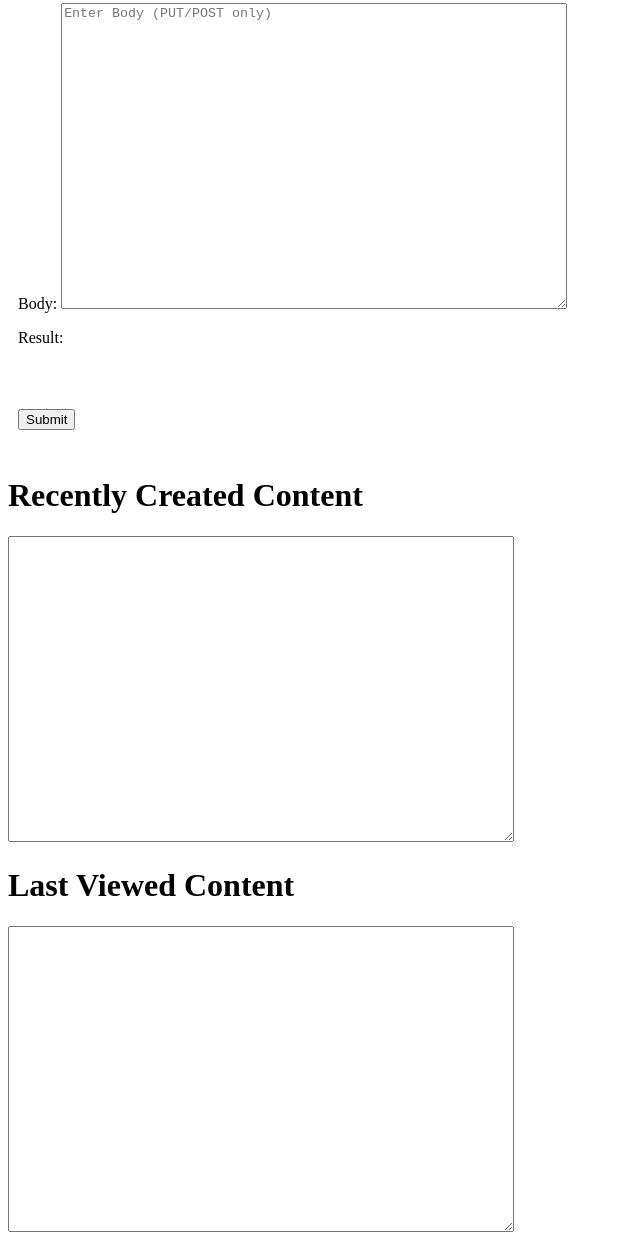
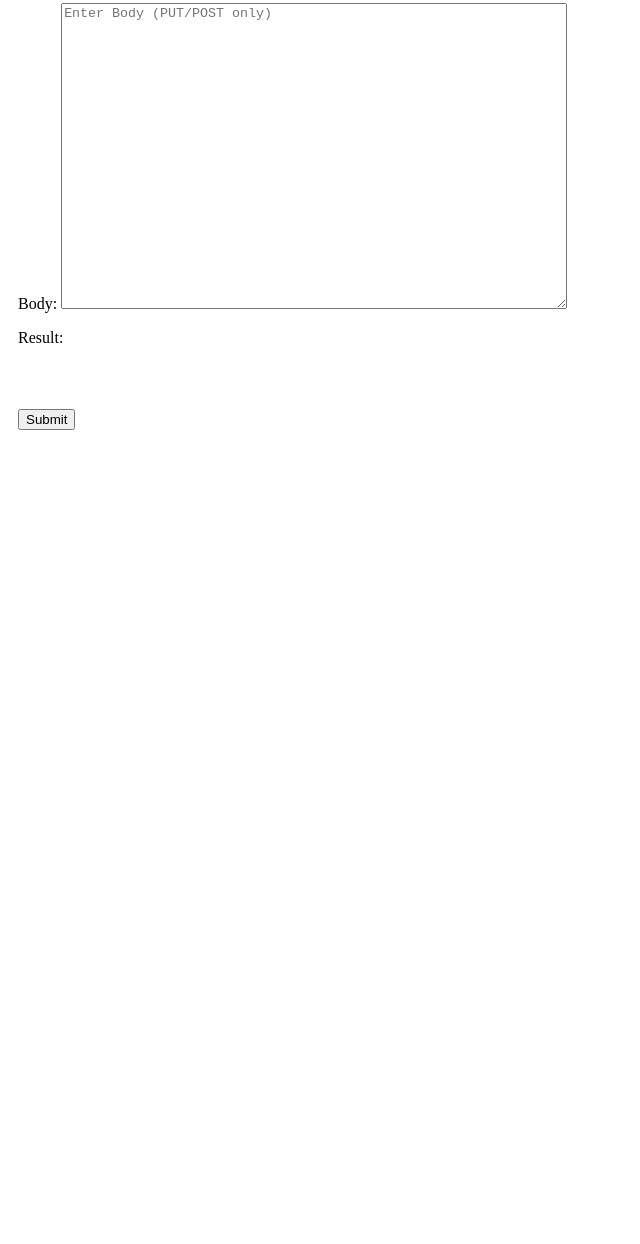
Before and after one commit to mediafly/mflyCommands, a website: page index.html in a window 1280 px wide. Shown: the part 298-1542 px from the top of the page, without its empty margins (0-640 px from the left). After the commit the page ends 800 px from the top, so only its background shows below. Drawn offline with nearby package versions, Linux system fonts and the light colour scheme.

Commit message:
remove sections for recentlyCreated and lastViewed

```diff
--- a/index.html
+++ b/index.html
@@ -44,6 +44,7 @@
           <p><input type="submit" value="Submit"/></p>
       </div>
   </form>
+  <img >
 
   <script>
 			function _appendVersion(url) {
@@ -77,21 +78,7 @@
 	        });
       });
 
-	  // mflyCommands.getLastViewedContent().done(function(data) {
-		 //  $('#lastviewed').text(JSON.stringify(data, null, 2));
-	  // });
-
-	  // mflyCommands.getRecentlyCreatedContent().done(function(data) {
-		 //  $('#recentlycreated').text(JSON.stringify(data, null, 2));
-	  // });
-
   </script>
-
-  <h1>Recently Created Content</h1>
-  <textarea id="recentlycreated" style="width: 500px; height: 300px;"></textarea>
-
-	<h1>Last Viewed Content</h1>
-  <textarea id="lastviewed" style="width: 500px; height: 300px;"></textarea>
 
 </body>
 </html>
```
